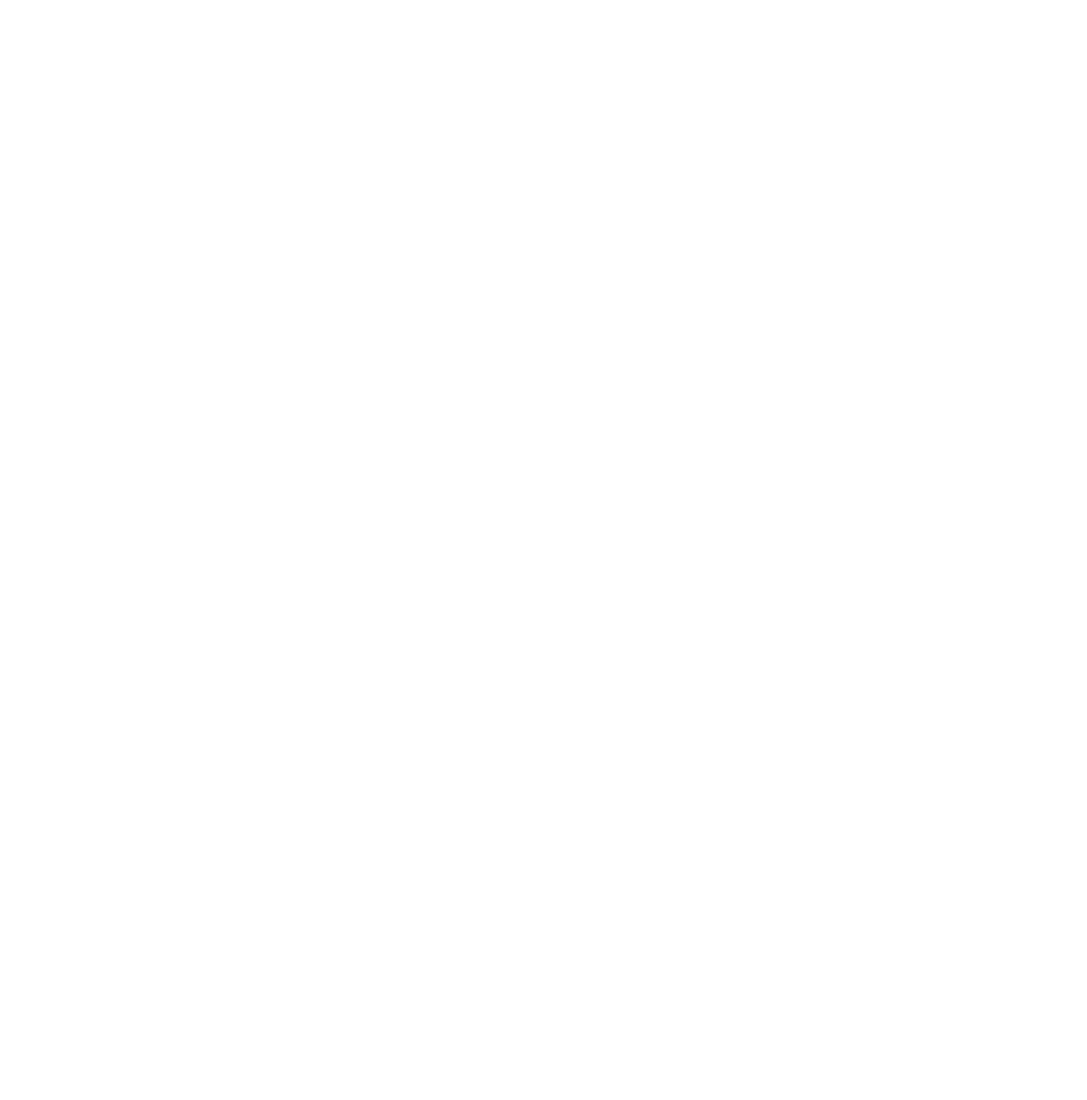
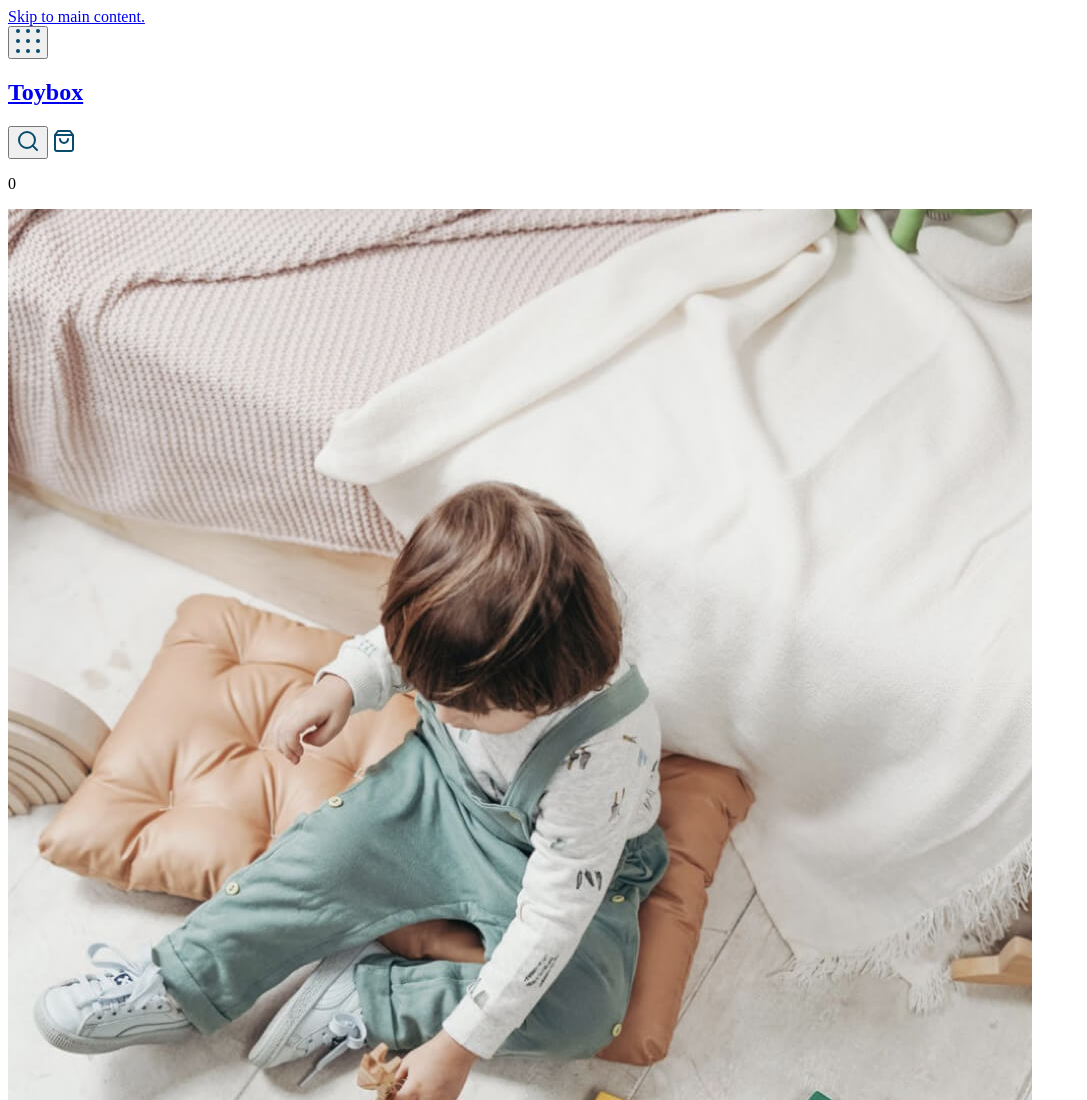
Before and after one commit to melpeto/mini-ecommerce-code-along, a plain HTML site: page index.html in a window 1280 px wide. Shown: the top 1100 px of the page, without its empty margins (0-1087 px from the left). Before the commit the page ends 800 px from the top, so only its background shows below. Drawn offline with Linux system fonts and the light colour scheme.

Commit message:
building out HTML: topNav & header

```diff
--- a/index.html
+++ b/index.html
@@ -7,6 +7,53 @@
     <title>STARTER - Toybox Homepage</title>
 </head>
 <body>
+    <a href="#mainContent" class="skip-link">Skip to main content.</a>
+
+    <nav class="navBar">
+        <div class="wrapper">
+
+            <button class="menuIcon">
+                <img src="./assets/menu-button.svg" alt="open slide-out navigation" class="menuIcon">
+            </button>
+
+            <a href="#" class="logo">
+                <h1>Toybox</h1>
+            </a>
+
+            <div class="searchCart">
+                <button class="menuIcon">
+                    <img src="./assets/search.svg" alt="search icon" class="searchIcon">
+                </button>
+
+                <a href="#" class="bag">
+                    <img src="./assets/shop-bag.svg" alt="shopping bag icon" class="bagIcon">
+                </a>
+
+                <div class="counter">
+                    <p class="smallCopy">0</p>
+                </div> <!-- .counter END -->
+            </div> <!-- .searchCart END -->
+
+        </div> <!-- .wrapper END -->
+    </nav> <!-- .navBar END -->
+
+    <header>
+        <div class="headerImgContainer wrapper">
+            <img src="./assets/header-image.jpg"
+                alt="A child in overalls playing with colourful wooden blocks on the floor">
+        </div>
+        <div class="headerContent wrapper">
+            <div class="contentContainer">
+                <h5>Handcrafted for kids</h5>
+                <h3>Go on, let them play with wooden blocks.</h3>
+                <p>Sed gravida eu ac aliquam pellentesque pharetra pharetra. Augue nam facilisis tristique turpis iaculis
+                    pulvinar tellus.</p>
+                <a class="button">Shop All</a>
+            </div>
+        </div>
+    </header>
+
+
 
 </body>
 </html>
--- a/styles/sass/styles.scss
+++ b/styles/sass/styles.scss
@@ -15,3 +15,16 @@
 // h3: 54px;
 // h4: 34px;
 // h5: 14px;
+
+.skip-link {
+    position: absolute;
+    left: -1000px;
+    top: 5px;
+    z-index: 999;
+    background: white;
+    color: black;
+}
+
+.skip-link:focus {
+    left: 0;
+}
```
